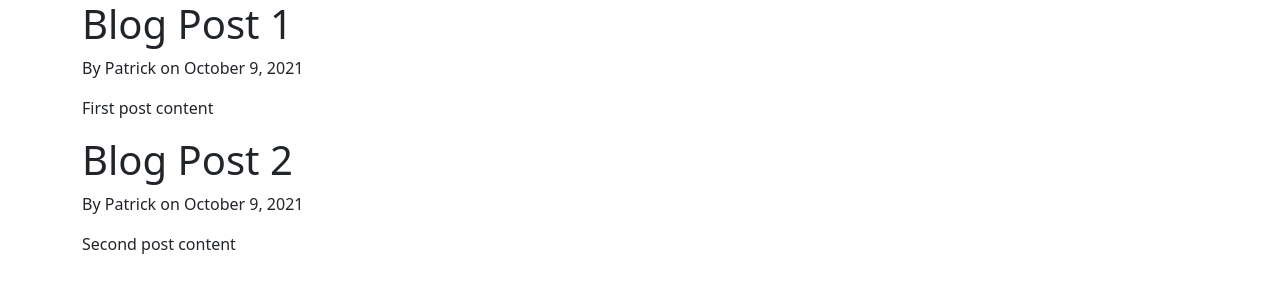
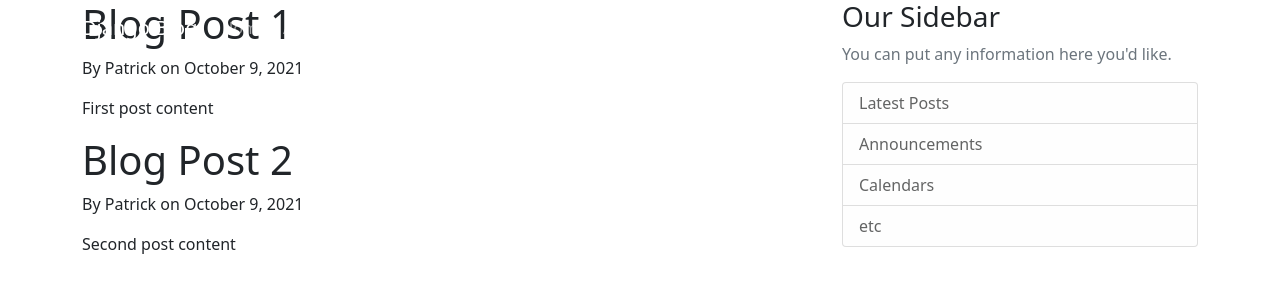
Before and after one commit to PatrickBruso/django-website-project, a Django app: page / in a window 1280 px wide. Shown: the top 300 px of the page. Run offline with Django 3.2, Linux system fonts and the light colour scheme.

Commit message:
Added html for nav bar

```diff
--- a/django_website/blog/templates/blog/base.html
+++ b/django_website/blog/templates/blog/base.html
@@ -16,9 +16,47 @@
     {% endif %}
 </head>
 <body>
-    <div class="container">
-        {% block content %}{% endblock %}
-    </div>
+    <header class="site-header">
+        <nav class="navbar navbar-expand-md navbar-dark bg-steel fixed-top">
+            <div class="container">
+                <a class="navbar-brand mr-4" href="/">Django Blog</a>
+                <button class="navbar-toggler" type="button" data-toggle="collapse" data-target="#navbarToggle" aria-controls="navbarToggle" aria-expanded="false" aria-label="Toggle navigation">
+                    <span class="navbar-toggler-icon"></span>
+                </button>
+                <div class="collapse navbar-collapse" id="navbarToggle">
+                    <div class="navbar-nav mr-auto">
+                        <a class="nav-item nav-link" href="/">Home</a>
+                        <a class="nav-item nav-link" href="/about">About</a>
+                    </div>
+                    <!-- Navbar Right Side -->
+                    <div class="navbar-nav">
+                        <a class="nav-item nav-link" href="#">Login</a>
+                        <a class="nav-item nav-link" href="#">Register</a>
+                    </div>
+                </div>
+            </div>
+        </nav>
+    </header>
+    <main role="main" class="container">
+        <div class="row">
+            <div class="col-md-8">
+                {% block content %}{% endblock %}
+            </div>
+            <div class="col-md-4">
+                <div class="content-section">
+                    <h3>Our Sidebar</h3>
+                    <p class='text-muted'>You can put any information here you'd like.
+                        <ul class="list-group">
+                            <li class="list-group-item list-group-item-light">Latest Posts</li>
+                            <li class="list-group-item list-group-item-light">Announcements</li>
+                            <li class="list-group-item list-group-item-light">Calendars</li>
+                            <li class="list-group-item list-group-item-light">etc</li>
+                        </ul>
+                    </p>
+                </div>
+            </div>
+        </div>
+    </main>
 
     <!-- Option 1: Bootstrap Bundle with Popper -->
     <script src="https://cdn.jsdelivr.net/npm/bootstrap@5.1.3/dist/js/bootstrap.bundle.min.js" integrity="sha384-ka7Sk0Gln4gmtz2MlQnikT1wXgYsOg+OMhuP+IlRH9sENBO0LRn5q+8nbTov4+1p" crossorigin="anonymous"></script>
```
